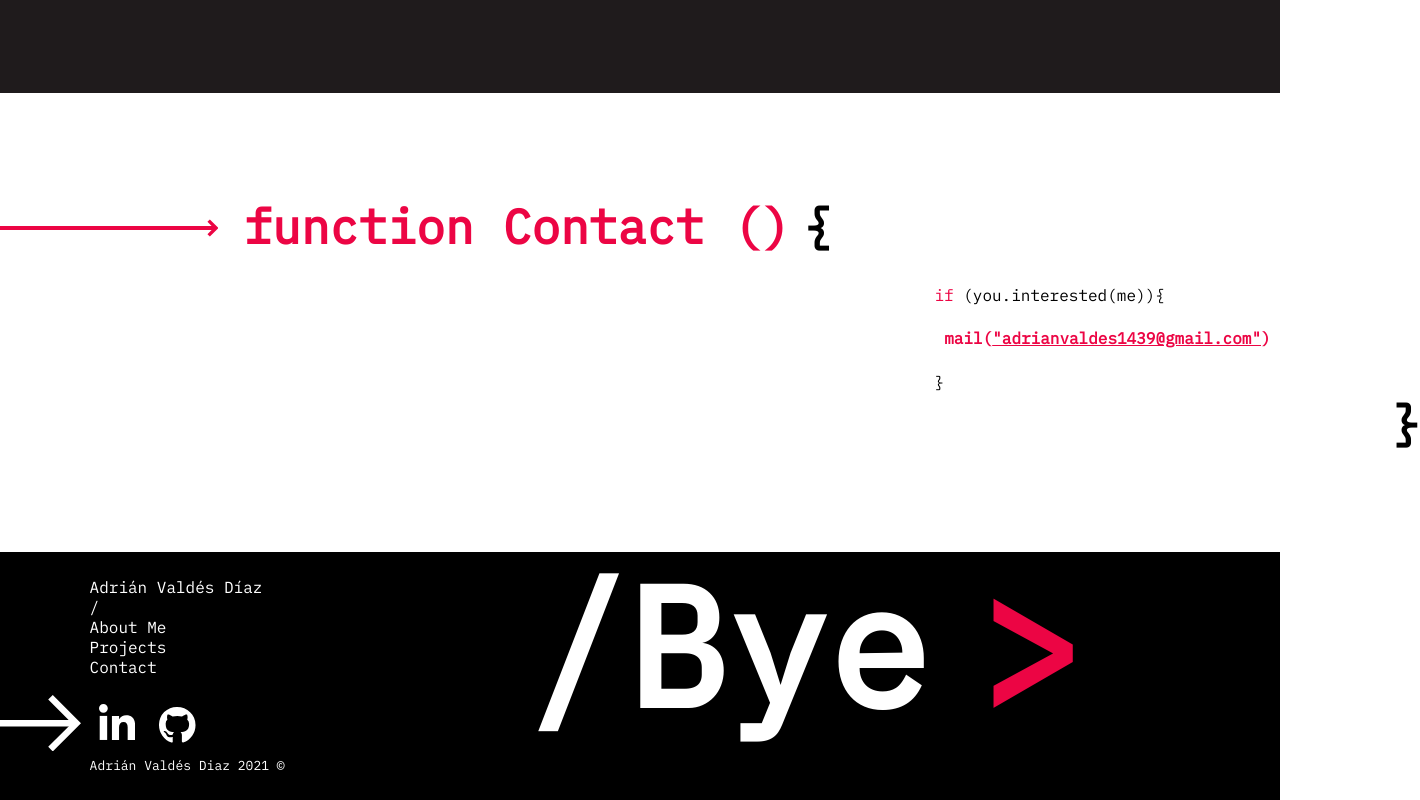
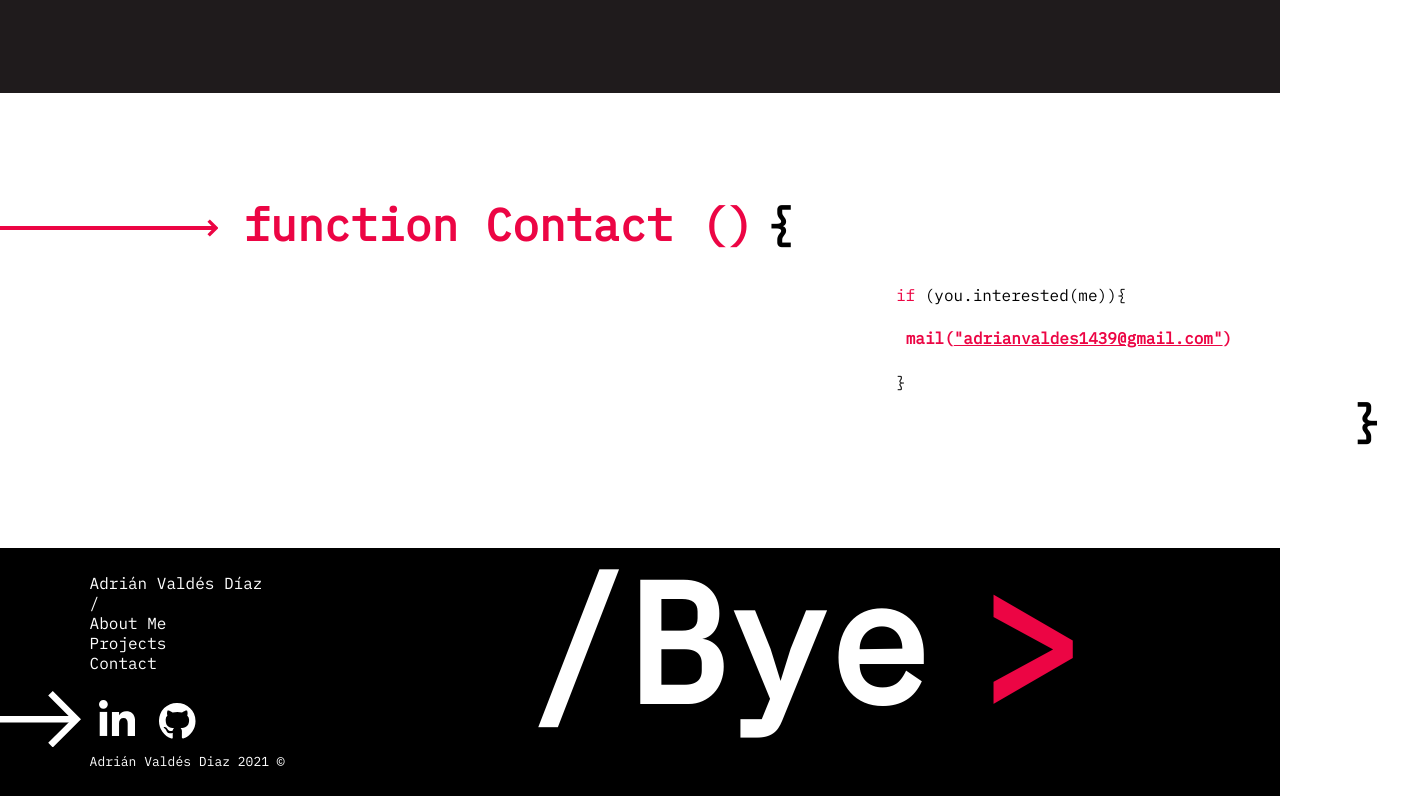
Before and after one commit to sidecontrolpapi/landing, a React (Create React App) app: page / in a window 1280 px wide. Shown: the part 2986-3786 px from the top of the page, 1420 px wide, since content can reach past the window. Built offline with nearby package versions, Linux system fonts and the light colour scheme.

Commit message:
fix contact font size

```diff
--- a/src/styles/App.css
+++ b/src/styles/App.css
@@ -396,8 +396,8 @@ width: initial;
 }
 
 /*Contact*/
-.Contact h1, .Contact h1 span {
-  font-size: 3rem;
+.Contact h1{
+  font-size: 2.8rem;
 }
 .CenterContact h1:last-child {
 margin-left: 1vw;
```
Also changed, not shown: 1 other file (tests, documents, lock files or other folders).
